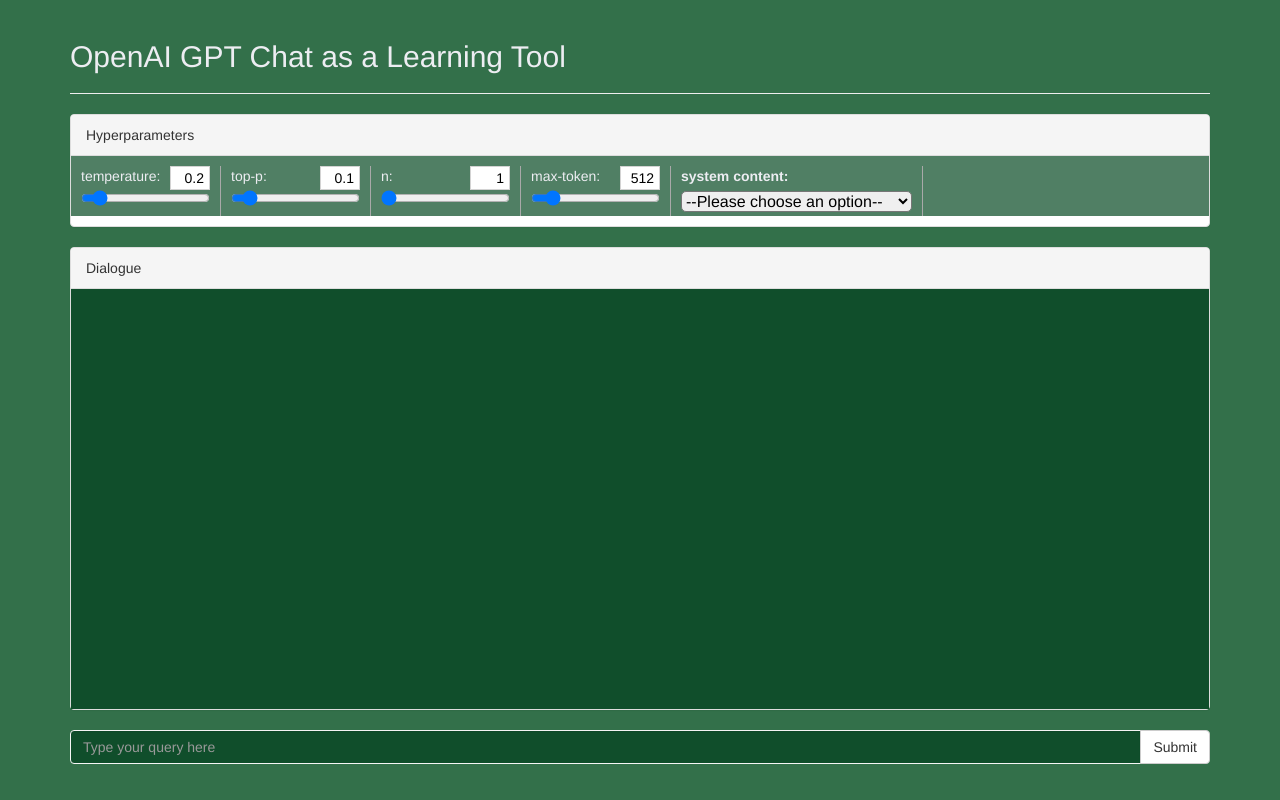
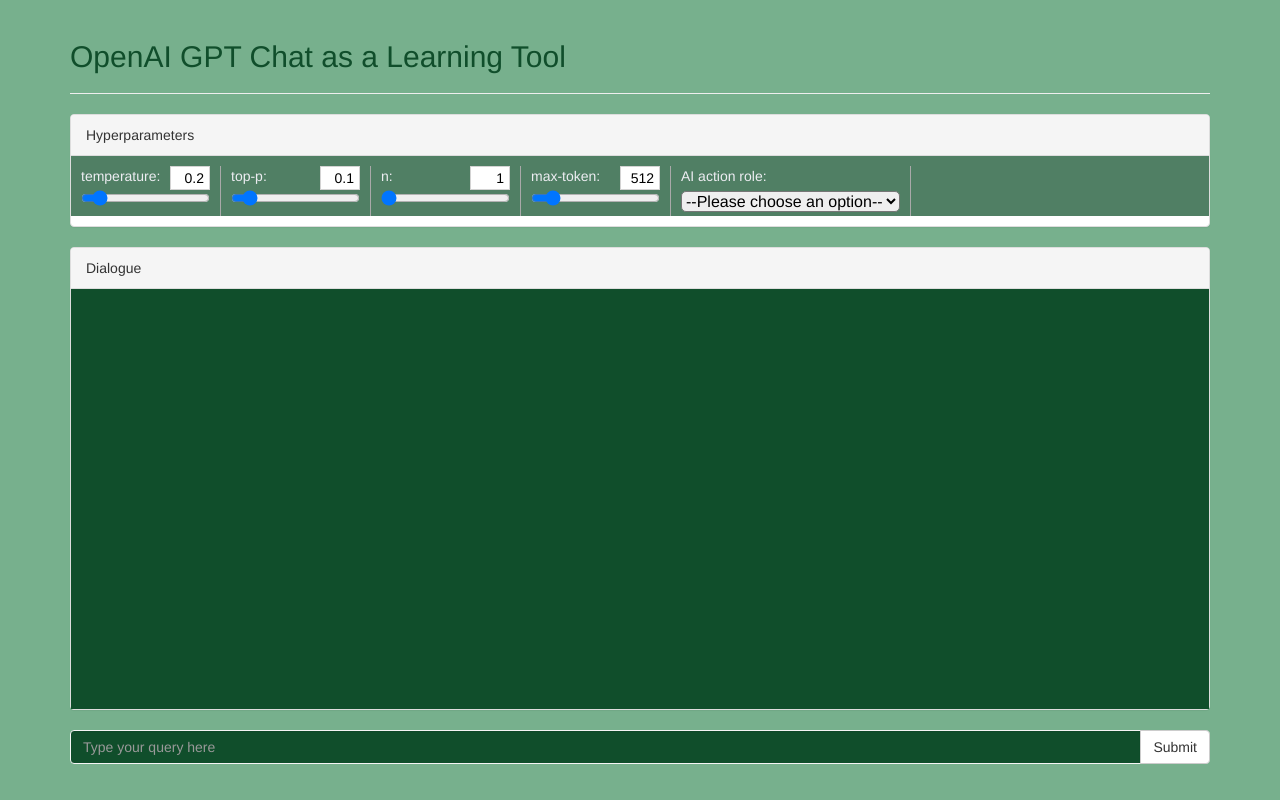
Before and after one commit to iispace/Python, a Flask app: page / in a window 1280 px wide. Run offline with Flask 3, Linux system fonts and the light colour scheme; some libraries are stand-ins or nearby versions.

Commit message:
Update index.html

```diff
--- a/Flask/ChatGPTPlaygroundUI/templates/index.html
+++ b/Flask/ChatGPTPlaygroundUI/templates/index.html
@@ -7,9 +7,12 @@
 
     <style>
         body {
-            background-color: #33704a;
+            background-color: #77b08d;
             color: #ededf2;
             min-width: 1000px;
+        }
+        body h2 {
+            color: rgb(16, 78, 43)
         }
         .container {
             margin-top: 20px;
@@ -130,13 +133,14 @@
                         <input type="range" min=1 max=4096 value=512 step=1 class="slider" id="maxtoken">
                     </div>
                     <div class="comboboxcontainer">
-                        <label for="system-content-select">system content:</label>
+                        <label for="act-as-selector" style="font-weight: 100;">AI action role:</label>
                         <div class="elementcontainer">
-                            <select class="combobox" name="system-contents" id="system-content-select">
+                            <select class="combobox" name="act-as" id="act-as-selector">
                                 <option value="">--Please choose an option--</option>
-                                <option value="Python Code Generator">Python Code Generator</option>
-                                <option value="Python Comments Generator">Python Comments Generator</option>
-                                <option value="Python Tutor">Python Tutor</option>
+                                <option value="Code Generator">코드 생성자</option>
+                                <option value="Comments Generator">주석 생성자</option>
+                                <option value="Project Topic Provider">프로젝트 주제 제안자</option>
+                                <option value="Tutor">학습 지원자</option>
                             </select>
                         </div>
                     </div>
@@ -148,8 +152,6 @@
         <div class="panel panel-default">
             <div class="panel-heading">Dialogue</div>
             <div class="panel-body" id="chat">
-                <!-- <ul class="list-group">
-                </ul> -->
             </div>
         </div>
 
@@ -161,18 +163,19 @@
             </span>
         </div>
     </div>
-    <script src="https://ajax.googleapis.com/ajax/libs/jquery/3.2.1/jquery.min.js"></script>
+    <script src="https://ajax.googleapis.com/ajax/libs/jquery/3.3.1/jquery.min.js"></script>
     <script>
         $("#submit").click(function(){
-            let isvalid = check_system_persona()
             let system_persona
-            if (isvalid){
-                system_persona = $("select[name=system-contents]").val()
-            }
-            else{
+            let current_index = $("select[name=act-as]").prop("selectedIndex")
+            if (current_index == 0){
+                alert("AI action role을 선택하세요.")
                 return
             }
-
+            else {
+                system_persona = set_system_content(current_index);
+            }
+            // alert(system_persona)
             var userInput = $("#userInput").val();
             var temperature_value = Number($("#temperature_inputbox").val())
             var topp_value = Number($("#topp_inputbox").val())
@@ -182,22 +185,36 @@
             var myconfig = {"temperature": temperature_value,
                             "top_p": topp_value,
                             "n": n_value,
-                            "max_tokens": maxtoken_value
+                            "max_tokens": maxtoken_value,
             }
 
             var myconfig_str = JSON.stringify(myconfig)
-            console.log("system_persona: " + system_persona)
-            console.log("userInput: " + userInput)
-            console.log("myconfig_str: " + myconfig_str)
 
-            $.get("/get?msg=" + system_persona + "," + userInput + "," + myconfig_str, function(data){
-                $("#chat").append("<li class='list-group-item'><b>Learner:</b> " + userInput + "</li>");
-                let responses = data.choices
-                let n = data.choices.length
-                $.each(responses, function(index, message){
-                    $("#chat").append("<li class='list-group-item'><b>AI Response</b> [" + index + "] : "+  data.choices[index].message['content'] + "</li>");
-                })
-            });
+            let dict = {
+                "system_persona":system_persona,
+                "userInput": userInput,
+                "hyperparams": myconfig_str,
+            }
+            // console.log("dict: " + JSON.stringify(dict))
+
+            $.ajax({
+                    type: 'POST',
+                    url: "/post",
+                    data: JSON.stringify(dict),
+                    contentType: 'application/json',
+                    dataType: 'json',
+                    success: function(data){
+                        console.log(data.choices[0].message['content']);
+                        $("#chat").append("<li class='list-group-item'><b>Learner:</b> " + userInput + "</li>");
+                        let responses = data.choices
+                        let n = data.choices.length
+                        $.each(responses, function(index, message){
+                            $("#chat").append("<li class='list-group-item' id='chat-response'><b style='color: #66ffcc'>AI Response</b> [" + index + "] : "+  data.choices[index].message['content'] + "</li>");
+                            $("#chat #chat-response").css({"margin-left": "15px"});
+                            });
+                        $("#userInput").val("");
+                        }
+                    });
         });
     </script>
     <!-- 공통 처리를 위한 스크립트 -->
@@ -223,17 +240,56 @@
             var slide_value = $("#"+name).val()
             $("#" + name + "_inputbox").val(slide_value)
         }
+        function actAsChangeHandler(event){
+            let selected_index = $("select[name=act-as]").prop("selectedIndex")
+            let selected_act_as_value = $(this).val()
+            let selected_act_as_text = $("select[name=act-as] option:selected").text()
+            // alert(current_index + " " + current_act_as_value + " " + current_act_as_text)
+            reset_hyperparam_values(selected_index)
+        }
 
         $(".hyperparam_value").bind('change', inputboxChangeHandler)
         $(".slider").bind('change', slideChangeHandler)
+        $("#act-as-selector").bind("change", actAsChangeHandler)
 
-        function check_system_persona(){
-            let current_index = $("select[name=system-contents]").prop("selectedIndex")
-            if (current_index == 0){
-                alert("Please choose a system content.")
-                return false
+        function reset_hyperparam_values(selected_index){
+            if (selected_index==1){
+                $("#temperature_inputbox").val(0.2);
+                $("#topp_inputbox").val(0.1);
             }
-            return true
+            else if (selected_index==2){
+                $("#temperature_inputbox").val(0.2);
+                $("#topp_inputbox").val(0.1);
+            }
+            else if (selected_index==3){
+                $("#temperature_inputbox").val(1.2);
+                $("#topp_inputbox").val(1.0);
+                $("#n_inputbox").val(2);
+            }
+            else if (selected_index==4){
+                $("#temperature_inputbox").val(1.0);
+                $("#topp_inputbox").val(1.0);
+                $("#n_inputbox").val(1);
+                $("#maxtoken_inputbox").val(1024);  // 한글인 경우 영어에 비해 약 2배 정도 토큰이 더 많이 사용되므로 크게 설정
+            }
+        }
+        function set_system_content(current_index){
+            // code generator
+            if (current_index == 1){
+                return "Python code generator"
+            }
+            // comments generator
+            else if (current_index == 2){
+                return "Python comments generator. You can generate accurate comments on each meaningful chunk of code"
+            }
+            // project topic provider
+            else if (current_index == 3){
+                return "Python expert who can suggest Python Project Topic that would be meaningful to the Python learning course"
+            }
+            // tutor
+            else if (current_index == 4){
+                return "Python learning tutor having great sense of humor, experties and advanced teaching skills. Learners can be motivated by your humorous and sound advice"
+            }
         }
     </script>
 </body>
```
